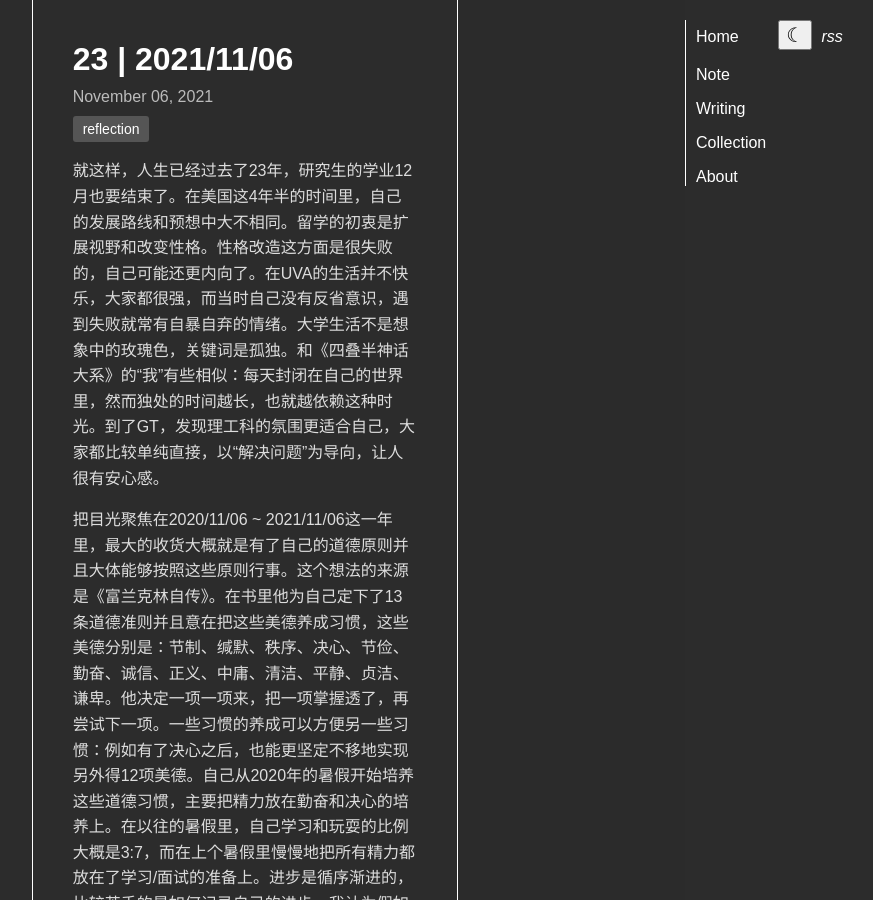
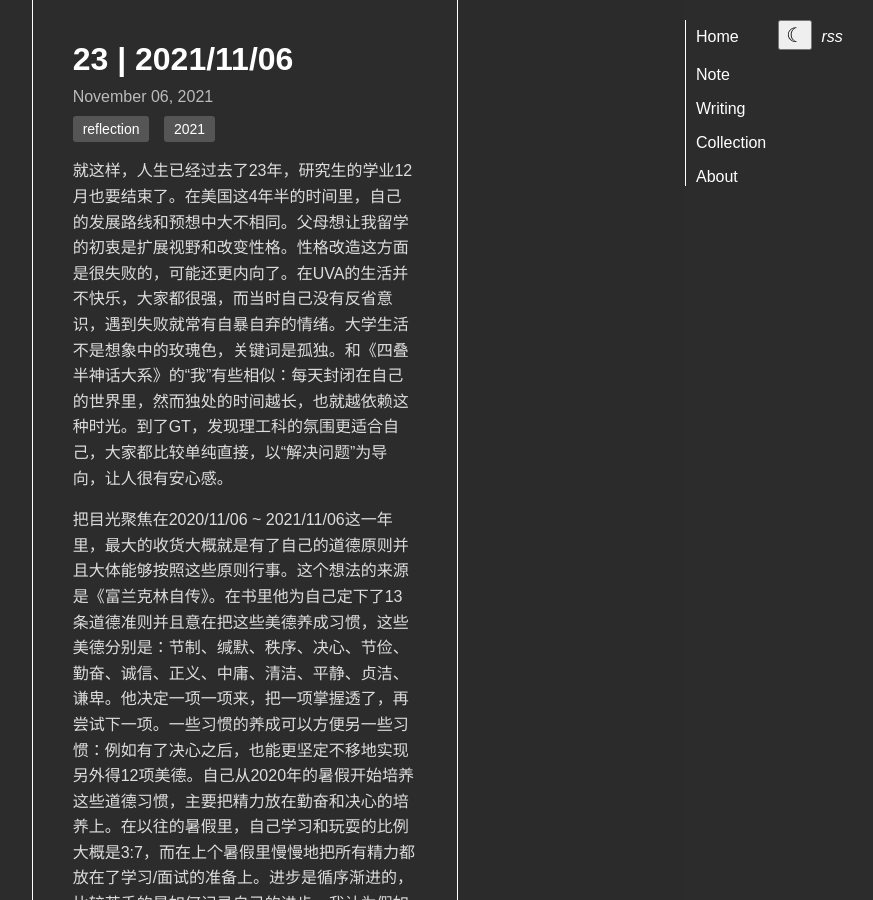
Before and after one commit to faithk7/faithk7.github.io, a Jekyll site: the page built from _posts/2021-11-06-twenty_three.md, in a window 1280 px wide. Shown: the whole page, without its empty margins (395-1268 px from the left). Built offline with Jekyll 4.4.1, drawn with Linux system fonts in a browser that asks for light colours.

Commit message:
r: modify the post content and name to reflect the dates

```diff
--- a/_posts/2024-07-21-sample_post_1.md
+++ b/_posts/2021-11-06-twenty_three.md
@@ -1,12 +1,12 @@
 ---
 title: "23 | 2021/11/06"
 date: 2021-11-06
-tags: [reflection]
+tags: [reflection, 2021]
 layout: writing
-permalink: /writing/sample_post_1.html
+permalink: /writing/twenty_three.html
 ---
 
-就这样，人生已经过去了23年，研究生的学业12月也要结束了。在美国这4年半的时间里，自己的发展路线和预想中大不相同。留学的初衷是扩展视野和改变性格。性格改造这方面是很失败的，自己可能还更内向了。在UVA的生活并不快乐，大家都很强，而当时自己没有反省意识，遇到失败就常有自暴自弃的情绪。大学生活不是想象中的玫瑰色，关键词是孤独。和《四叠半神话大系》的“我”有些相似：每天封闭在自己的世界里，然而独处的时间越长，也就越依赖这种时光。到了GT，发现理工科的氛围更适合自己，大家都比较单纯直接，以“解决问题”为导向，让人很有安心感。
+就这样，人生已经过去了23年，研究生的学业12月也要结束了。在美国这4年半的时间里，自己的发展路线和预想中大不相同。父母想让我留学的初衷是扩展视野和改变性格。性格改造这方面是很失败的，可能还更内向了。在UVA的生活并不快乐，大家都很强，而当时自己没有反省意识，遇到失败就常有自暴自弃的情绪。大学生活不是想象中的玫瑰色，关键词是孤独。和《四叠半神话大系》的“我”有些相似：每天封闭在自己的世界里，然而独处的时间越长，也就越依赖这种时光。到了GT，发现理工科的氛围更适合自己，大家都比较单纯直接，以“解决问题”为导向，让人很有安心感。
 
 把目光聚焦在2020/11/06 ~ 2021/11/06这一年里，最大的收货大概就是有了自己的道德原则并且大体能够按照这些原则行事。这个想法的来源是《富兰克林自传》。在书里他为自己定下了13条道德准则并且意在把这些美德养成习惯，这些美德分别是：节制、缄默、秩序、决心、节俭、勤奋、诚信、正义、中庸、清洁、平静、贞洁、谦卑。他决定一项一项来，把一项掌握透了，再尝试下一项。一些习惯的养成可以方便另一些习惯：例如有了决心之后，也能更坚定不移地实现另外得12项美德。自己从2020年的暑假开始培养这些道德习惯，主要把精力放在勤奋和决心的培养上。在以往的暑假里，自己学习和玩耍的比例大概是3:7，而在上个暑假里慢慢地把所有精力都放在了学习/面试的准备上。进步是循序渐进的，比较苦手的是如何记录自己的进步。我认为假如想取得比较大的成就，需要持续的进步累积，而在这个过程中记录则必不可少，但是品德又是很难量化。
 
```
Also changed, not shown: _posts/2021-11-13-kemonozume_review.md (renamed from _posts/2024-07-21-sample_post_2.md, +3 -3 lines).
